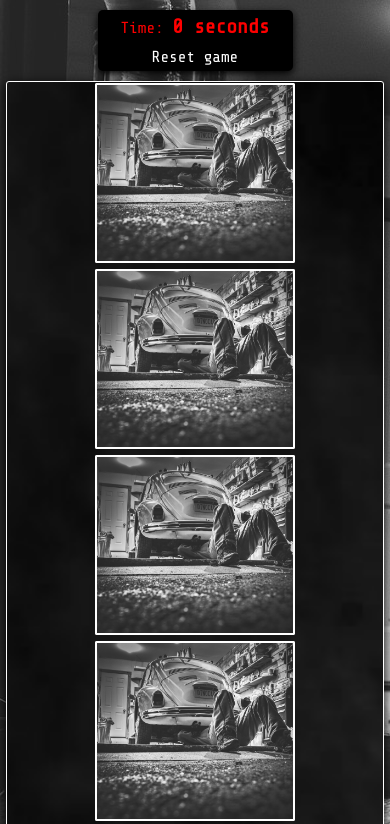
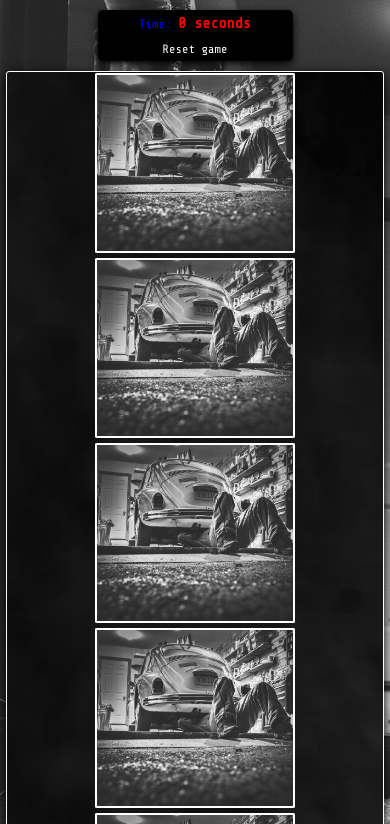
Before and after one commit to borkson/Cars---Simple-Memory-Game, a website: page index.html in a window 390 px wide. Shown: the top 824 px of the page. Drawn offline with nearby package versions, Linux system fonts and the light colour scheme.

Commit message:
remove some mixins and variables; add style with mixins

```diff
--- a/scss/_mixins.scss
+++ b/scss/_mixins.scss
@@ -1,19 +1,8 @@
-@mixin ul-nostyle {
-    list-style: none;
-    padding: 0;
-    margin: 0;
-}
-@mixin hover-style($color) {
+@mixin hover-style {
     &:hover {
-        background: lighten($color, 10%);
+        transform: scale(1.03);
     }
 }
-@mixin tablet {
-     @media (min-width: #{$tablet-width}){
-        @content;
-    }
-}
-// other
 @mixin tablet {
      @media (min-width: #{$tablet-width}){
         @content;
@@ -29,17 +18,17 @@
         @content;
     }
 }
-@mixin tablet-telefon {
+@mixin tablet-tel {
      @media (max-width: #{$tablet-width-max}){
         @content;
     }
 }
-@mixin telefon {
+@mixin tel {
      @media (max-width: #{$phone-width}){
         @content;
     }
 }
-@mixin telewizor {
+@mixin tv {
      @media (min-width: #{$hd-width}){
         @content;
     }
--- a/scss/_variables.scss
+++ b/scss/_variables.scss
@@ -1,6 +1,5 @@
 $tablet-width: 768px;
 $tablet2-width: 640px;
-$container-width: 960px;
 $tablet-width-max: 991px;
 $hd-width: 1200px;
 $phone-width: 400px;
--- a/scss/style.scss
+++ b/scss/style.scss
@@ -12,17 +12,19 @@ body {
     background-image: url("../images/car_bg.jpg");
     font-family: 'Share Tech Mono', monospace;
 }
-@media (max-width:400px) {
+@media (max-width:$phone-width) {
+    body {
+        color: blue;
+        font-size: 12px;
+    }
+}
+@media (min-width:$phone-width) and (max-width:$tablet-width) {
     body {
         color: red;
+        font-size: 14px;
     }
 }
-@media (min-width:400px) and (max-width:800px) {
-    body {
-        color: #fff;
-    }
-}
-@media (min-width:800px) {
+@include tablet {
     body {
         color: #fff;
     }
@@ -62,6 +64,7 @@ body {
     border-radius: 2px;
     border: 2px solid #fff;
     background-color: black;
+    @include hover-style;
 }
 
 .visible .face-down {
```
Also changed, not shown: css/style.css.
